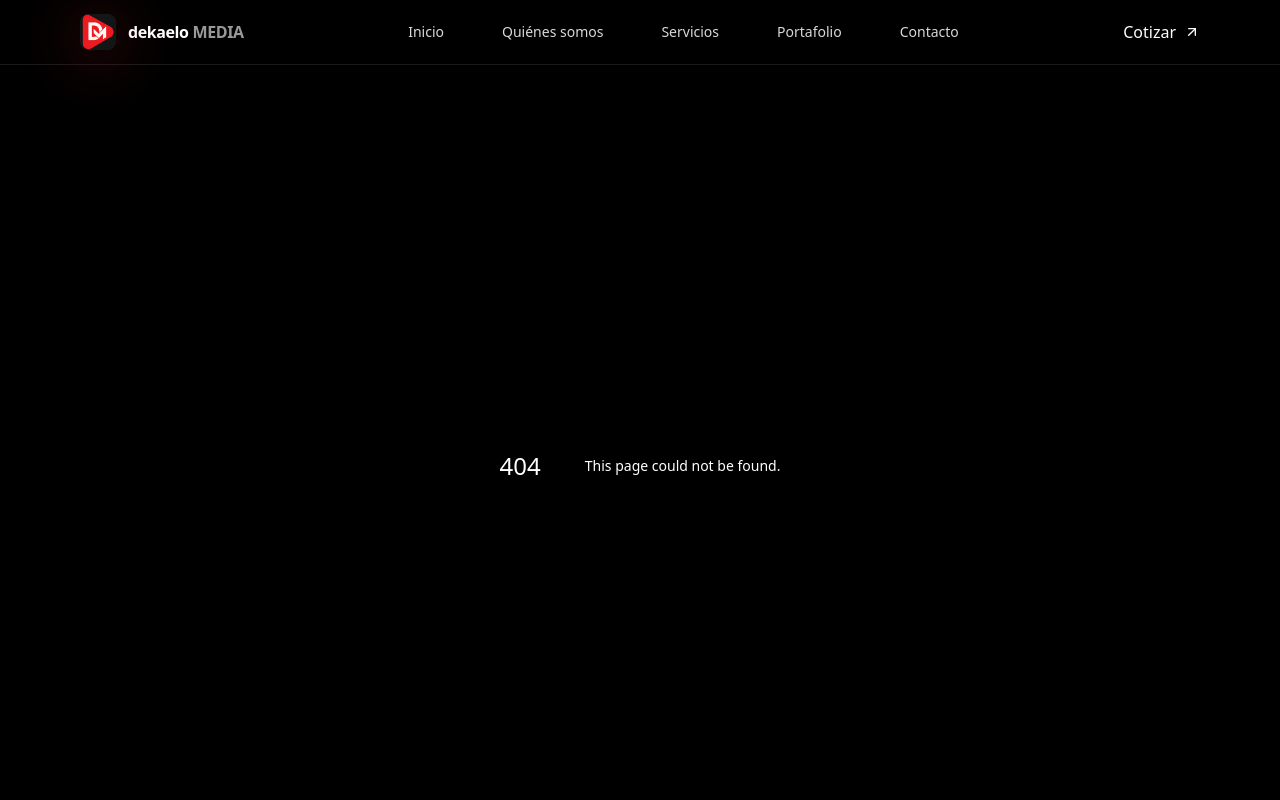
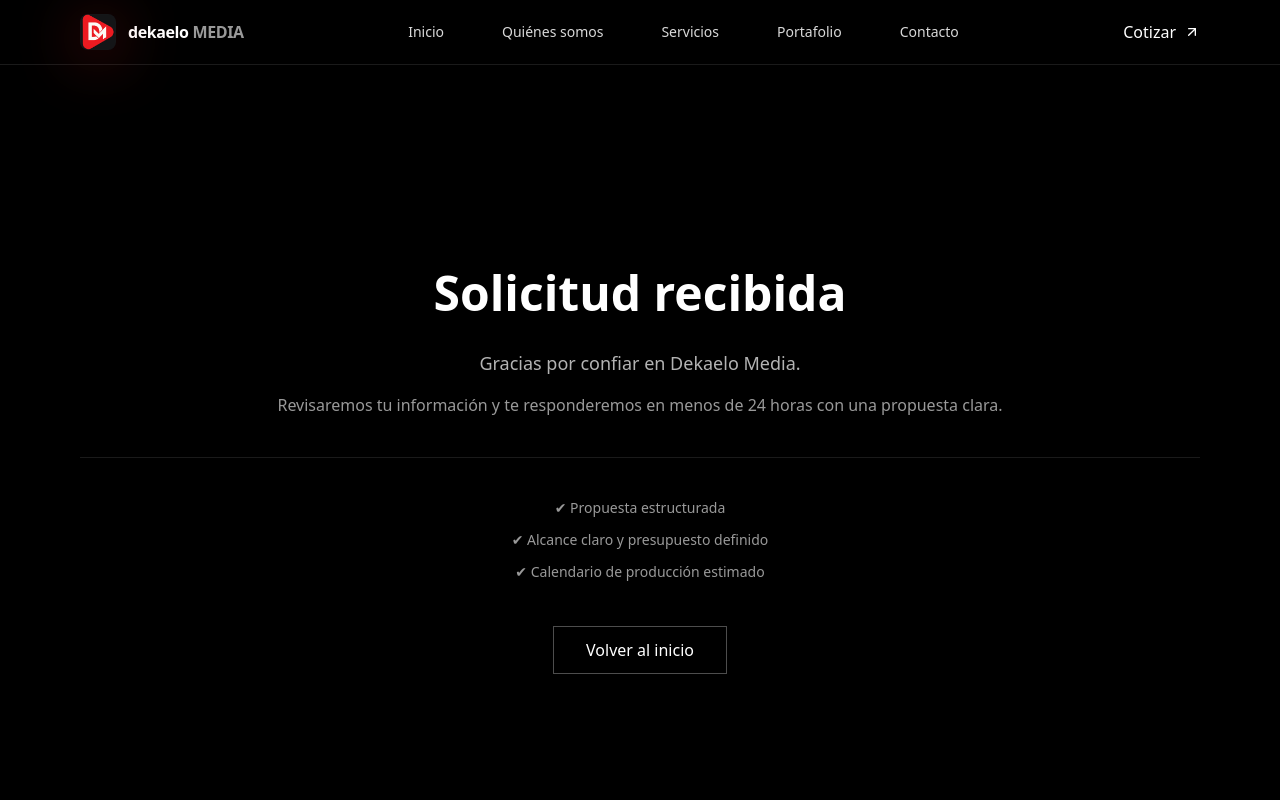
Before and after one commit to TronxGroup/Dekaelo-Media, a Next.js app: page /video-corporativo-gracias in a window 1280 px wide. Before the commit this address had no page. Shown: the top 800 px of the page. Built offline with nearby package versions, Linux system fonts and the light colour scheme.

Commit message:
Create page.tsx

```diff
--- /dev/null
+++ b/app/video-corporativo-gracias/page.tsx
@@ -0,0 +1,45 @@
+import Link from "next/link";
+
+export const metadata = {
+  title: "Solicitud enviada | Dekaelo Media",
+  description:
+    "Hemos recibido tu solicitud. Te responderemos en menos de 24 horas.",
+};
+
+export default function Page() {
+  return (
+    <main className="bg-black text-white min-h-screen flex items-center">
+      <section className="container max-w-3xl text-center py-32">
+
+        <h1 className="text-4xl md:text-5xl font-semibold">
+          Solicitud recibida
+        </h1>
+
+        <p className="mt-8 text-white/70 text-lg">
+          Gracias por confiar en Dekaelo Media.
+        </p>
+
+        <p className="mt-4 text-white/60">
+          Revisaremos tu información y te responderemos
+          en menos de 24 horas con una propuesta clara.
+        </p>
+
+        <div className="mt-10 border-t border-white/10 pt-10 text-white/60 text-sm space-y-3">
+          <p>✔ Propuesta estructurada</p>
+          <p>✔ Alcance claro y presupuesto definido</p>
+          <p>✔ Calendario de producción estimado</p>
+        </div>
+
+        <div className="mt-14">
+          <Link
+            href="/"
+            className="border border-white/30 px-8 py-3 hover:bg-white hover:text-black transition"
+          >
+            Volver al inicio
+          </Link>
+        </div>
+
+      </section>
+    </main>
+  );
+}
```
